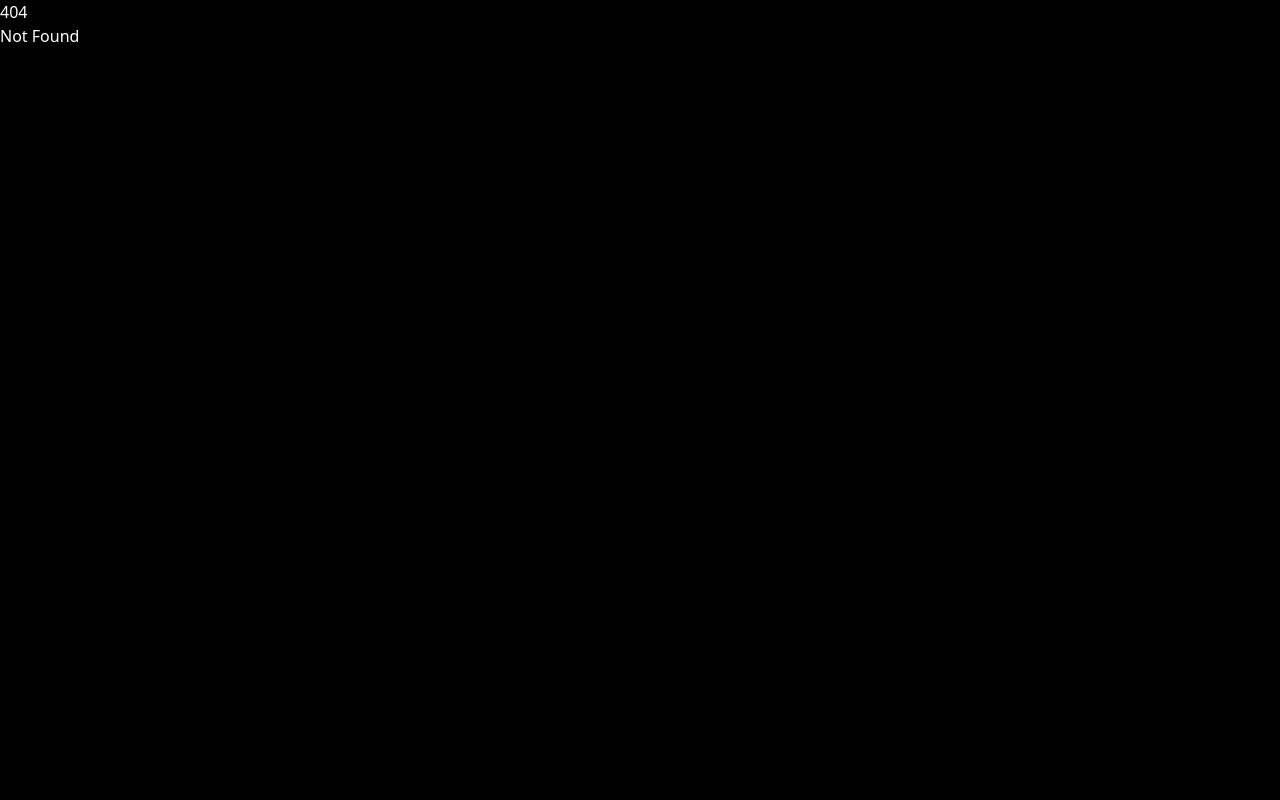
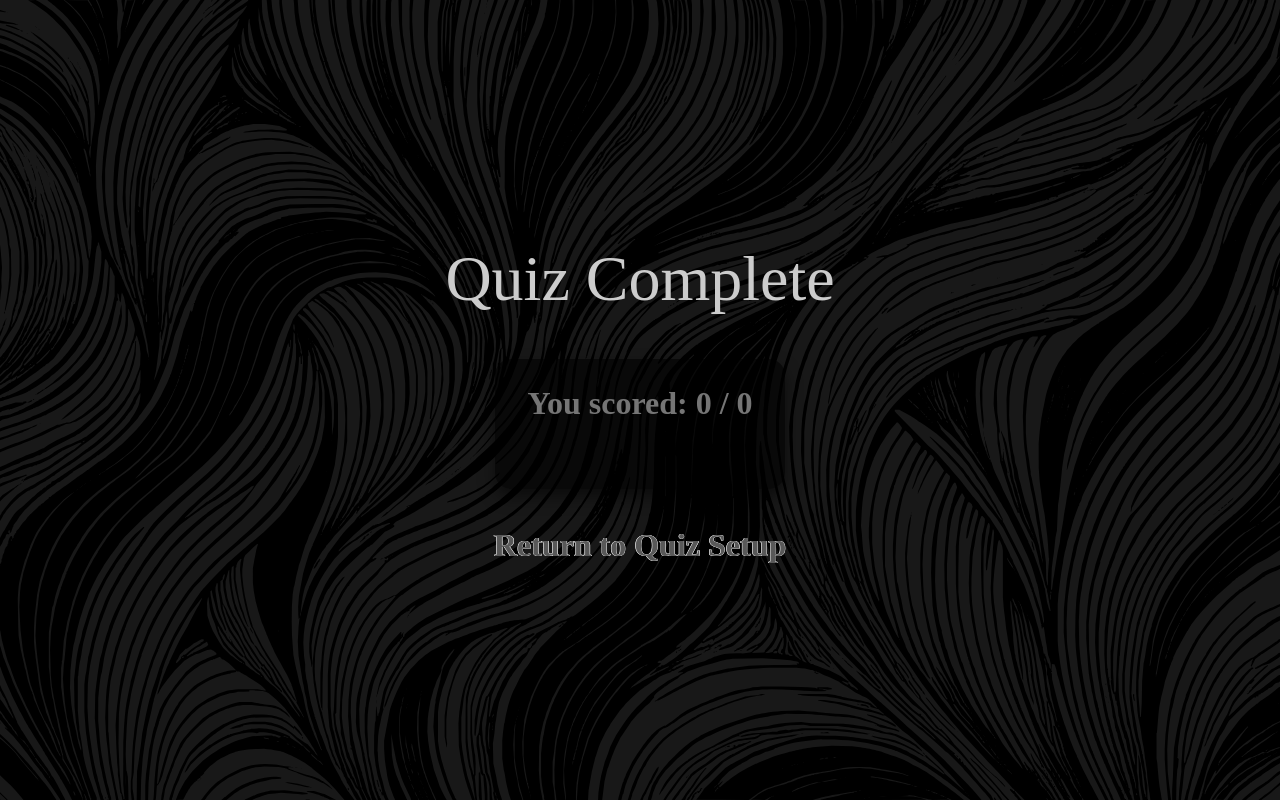
Before and after one commit to stef-zaimis/taxa, a SvelteKit app in the folder frontend/: page /quiz/1/end in a window 1280 px wide. Before the commit this address had no page. Built offline with nearby package versions, Linux system fonts and the light colour scheme.

Commit message:
Adding a quiz end screen

```diff
--- a/frontend/src/routes/quiz/[sessionId]/+page.svelte
+++ b/frontend/src/routes/quiz/[sessionId]/+page.svelte
@@ -62,6 +62,20 @@
 
 		updateImageClass(data.imageUrl);
 	}
+
+    function handleNextClick() {
+        if (!quizMeta) return;
+
+        if (questionCount !== null && totalQuestions >= questionCount) {
+            const sessionId = get(page).params.sessionId;
+            const meta = encodeURIComponent(JSON.stringify(quizMeta));
+            goto(`/quiz/${sessionId}/end?score=${score}&total=${totalQuestions}&meta=${meta}`);
+            return;
+        }
+
+        fetchNextQuestion();
+    }
+
 
 	async function fetchNextQuestion() {
 		if (!quizMeta) {
@@ -593,7 +607,7 @@
 			<button class="nav-button back" disabled>
 				<img src="/quiz/left_arrow.webp" />
 			</button>
-			<button class="nav-button forward" on:click={fetchNextQuestion} disabled={loading || !selectedAnswer || (questionCount !== null && totalQuestions >= questionCount)}>
+			<button class="nav-button forward" on:click={handleNextClick} disabled={loading || !selectedAnswer}>
 				<img src="/quiz/right_arrow.webp" />
 			</button>
 		</div>
--- /dev/null
+++ b/frontend/src/routes/quiz/[sessionId]/end/+page.svelte
@@ -0,0 +1,87 @@
+<script lang="ts">
+	import { page } from '$app/stores';
+	import { goto } from '$app/navigation';
+	import { onMount } from 'svelte';
+	import { get } from 'svelte/store';
+
+	let score = 0;
+	let total = 0;
+	let meta: any = null;
+
+	onMount(() => {
+		const $page = get(page);
+		score = parseInt($page.url.searchParams.get('score') || '0');
+		total = parseInt($page.url.searchParams.get('total') || '0');
+
+		const metaRaw = $page.url.searchParams.get('meta');
+		if (metaRaw) {
+			meta = JSON.parse(decodeURIComponent(metaRaw));
+		}
+	});
+</script>
+
+<style>
+	.end-screen {
+		width: 100%;
+		height: 100vh;
+		background-image: url('/mm/bg.svg');
+		background-size: cover;
+		background-position: center;
+		background-attachment: fixed;
+		display: flex;
+		flex-direction: column;
+		align-items: center;
+		justify-content: center;
+		font-family: 'OldNewspaperTypes', serif;
+		color: #ccc;
+		gap: 2rem;
+		text-align: center;
+	}
+
+	h1 {
+		font-size: 4rem;
+	}
+
+    h3 {
+        font-size: 2rem;
+        font-weight: bold;
+        color: #757575;
+    }
+
+	.quiz-summary {
+		font-size: 1.75rem;
+		background: rgba(0, 0, 0, 0.6);
+		padding: 1.25rem 2rem;
+		border-radius: 1rem;
+		box-shadow: 0 0.5rem 1rem rgba(0,0,0,0.5);
+	}
+
+	.button {
+		font-size: 2rem;
+		cursor: pointer;
+	    color: #595959;
+        font-weight: bold;
+        text-shadow:
+            -0.4px -0.4px 0 #E8E8E8,
+            0.4px -0.4px 0 #E8E8E8,
+            -0.4px  0.4px 0 #E8E8E8,
+            0.4px  0.4px 0 #E8E8E8;
+	}
+
+	.button:hover {
+        color: #2D2929;
+	}
+</style>
+
+<div class="end-screen">
+	<h1>Quiz Complete</h1>
+	<div class="quiz-summary">
+		<h3>You scored: {score} / {total}</h3>
+        <br />
+		{#if meta}
+			<p>Taxon: {meta.name}<br />Target Rank: {meta.targetRank}<br />Option Count: {meta.optionCount}</p>
+		{/if}
+	</div>
+
+	<div class="button" on:click={() => goto('/quiz')}>Return to Quiz Setup</div>
+</div>
```
